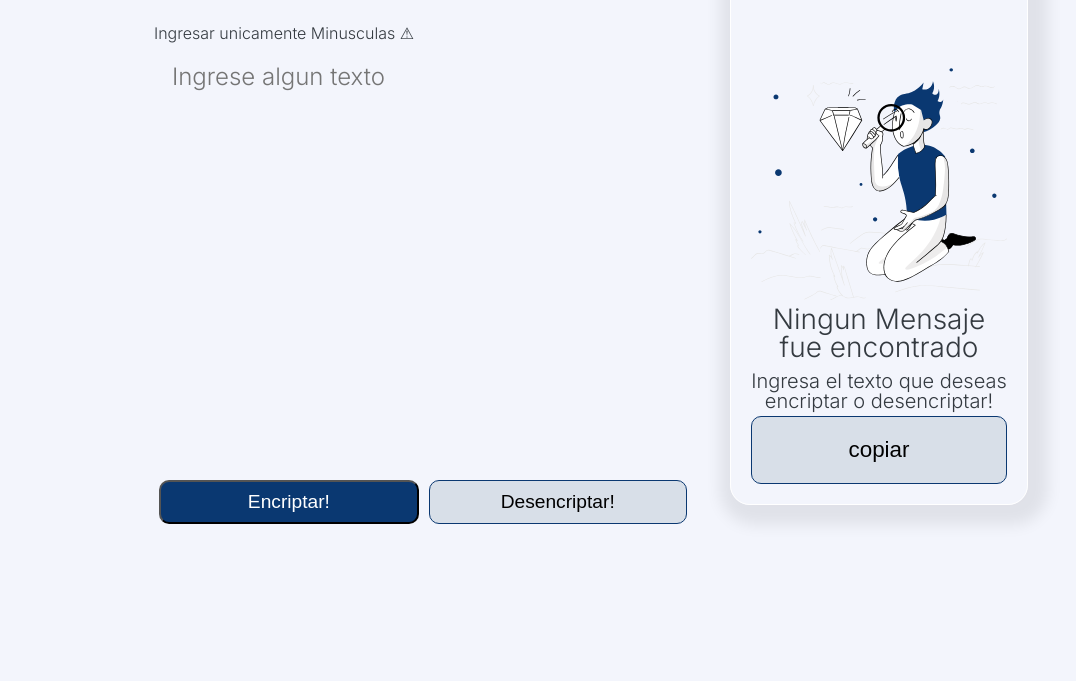
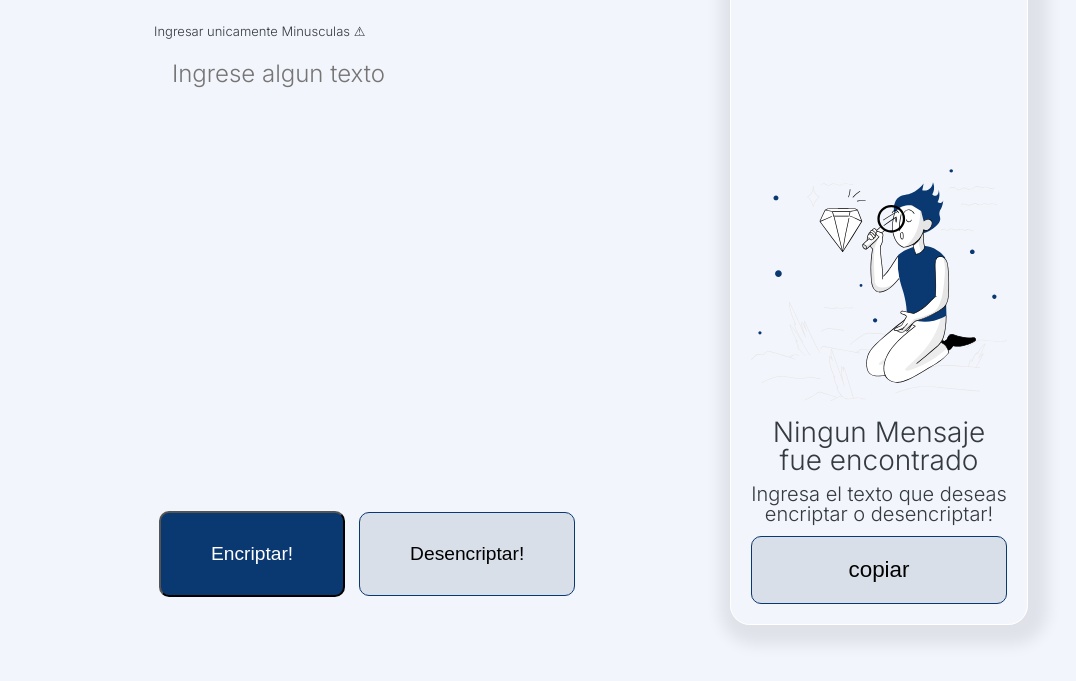
Before and after one commit to DanniYos/Encriptador, a plain HTML site: page index.html in a window 1280 px wide. Shown: the part 77-758 px from the top of the page, without its empty margins (38-1114 px from the left). Drawn offline with Linux system fonts and the light colour scheme.

Commit message:
Mejorando estilos

```diff
--- a/index.html
+++ b/index.html
@@ -16,14 +16,14 @@
   </header>
 
   <main>
-    <div action="" class="container-mensaje">
-        <label for="mensaje"> Ingresar unicamente Minusculas &#9888; </label>
-        <input type="text" id="mensaje" placeholder="Ingrese algun texto">
-        <div class="container-botones">
-            <input type="submit" id="encriptar" value="Encriptar!">
-            <input type="submit" id="desencriptar" value="Desencriptar!">
+      <section class="container-mensaje">
+        <div action="">
+          <label for="mensaje"> Ingresar unicamente Minusculas &#9888; </label>
+          <input type="text" id="mensaje" placeholder="Ingrese algun texto">
+          <input type="submit" id="encriptar" value="Encriptar!">
+          <input type="submit" id="desencriptar" value="Desencriptar!">
         </div>
-    </div>
+      </section>
 
     <div class="traduccion" id="traduccion">
       <textarea id="cambio"></textarea>
--- a/mobile.css
+++ b/mobile.css
@@ -1,6 +1,4 @@
 @media (max-width:480px){
 
 
-
-
 }
--- a/style.css
+++ b/style.css
@@ -22,6 +22,7 @@ main{
 
 label{
     display: block;
+    font-size: 13px;
     font-family: 'Inter', sans-serif;
     color: #343A40;
     margin-bottom: 3px;
@@ -29,7 +30,7 @@ label{
 
 #mensaje{
     width: 60%;
-    height: auto;
+    margin-bottom: 400px;
     border: none;
     background-color: #F3F5FC;
     box-sizing: border-box;
@@ -38,22 +39,16 @@ label{
     font-family: 'Inter', sans-serif;
     color: #343A40;
     font-size: 3vmin;
-}
+    display: block;
 
-.container-botones{
-    background-color: #F3F5FC;
-    position: absolute;
-    display: flex;
-    width: 60%;
-    height: 12%;
-    top: 100%;
 }
 
 #encriptar, #desencriptar{
+    display: inline-block;
     font-size: 1.5vmax;
-    flex: 1 2;
     margin: 5px;
     border-radius: 10px;
+    padding: 30px 50px;
 }
 
 #encriptar{
@@ -80,7 +75,7 @@ label{
 
 .traduccion{
     width:20%;
-    height: 65%;
+    height: 80%;
     border: #FFFFFF solid 1px;
     border-radius: 20px;
     box-shadow: 5px 5px 15px 15px rgba(0,0,0,0.08);
@@ -100,7 +95,6 @@ label{
 }
 
 .traduccion img{
-    height: 100%;
     width: 100%;
 }
 
```
